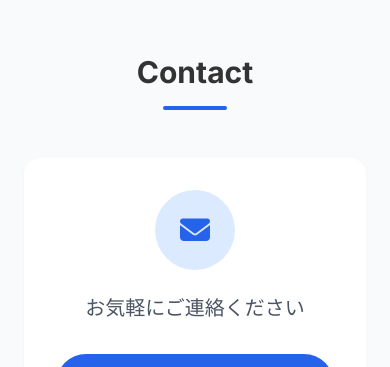
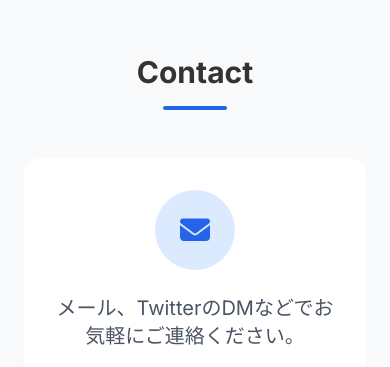
Before and after one commit to yuumasyo/yuutti-portfolio, a website: page index.html in a window 390 px wide. Shown: the part 6779-7146 px from the top of the page. Drawn offline with nearby package versions, Linux system fonts and the light colour scheme.

Commit message:
Fix mobile layout, add email obfuscation, update content

```diff
--- a/index.html
+++ b/index.html
@@ -521,7 +521,7 @@
                         <i class="fas fa-envelope text-3xl text-primary"></i>
                     </div>
                     <p class="text-xl text-gray-600 mb-8">
-                        お気軽にご連絡ください
+                        メール、TwitterのDMなどでお気軽にご連絡ください。
                     </p>
                     <div class="flex flex-col sm:flex-row gap-4 justify-center">
                         <a id="email-link" href="#"
```
